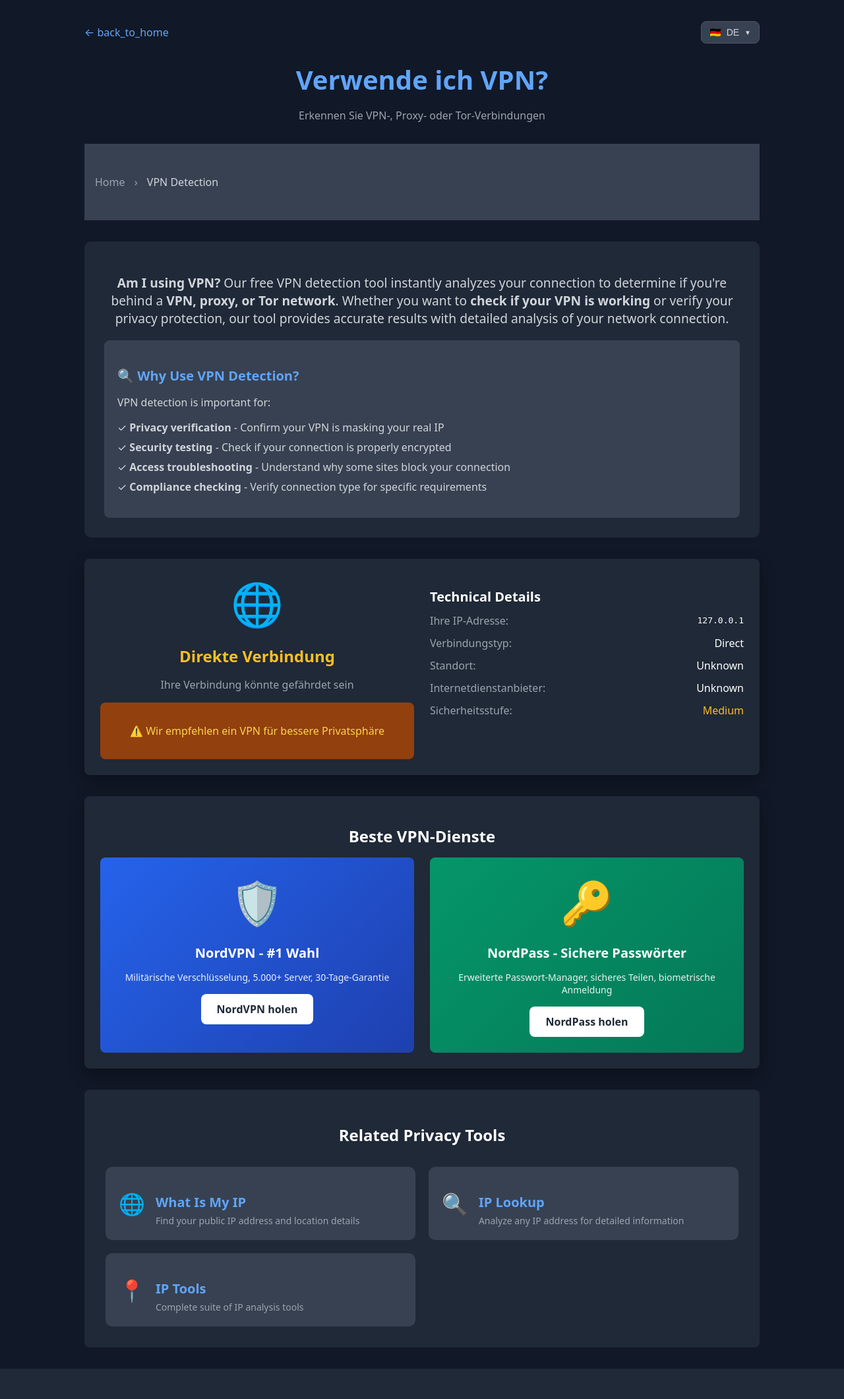
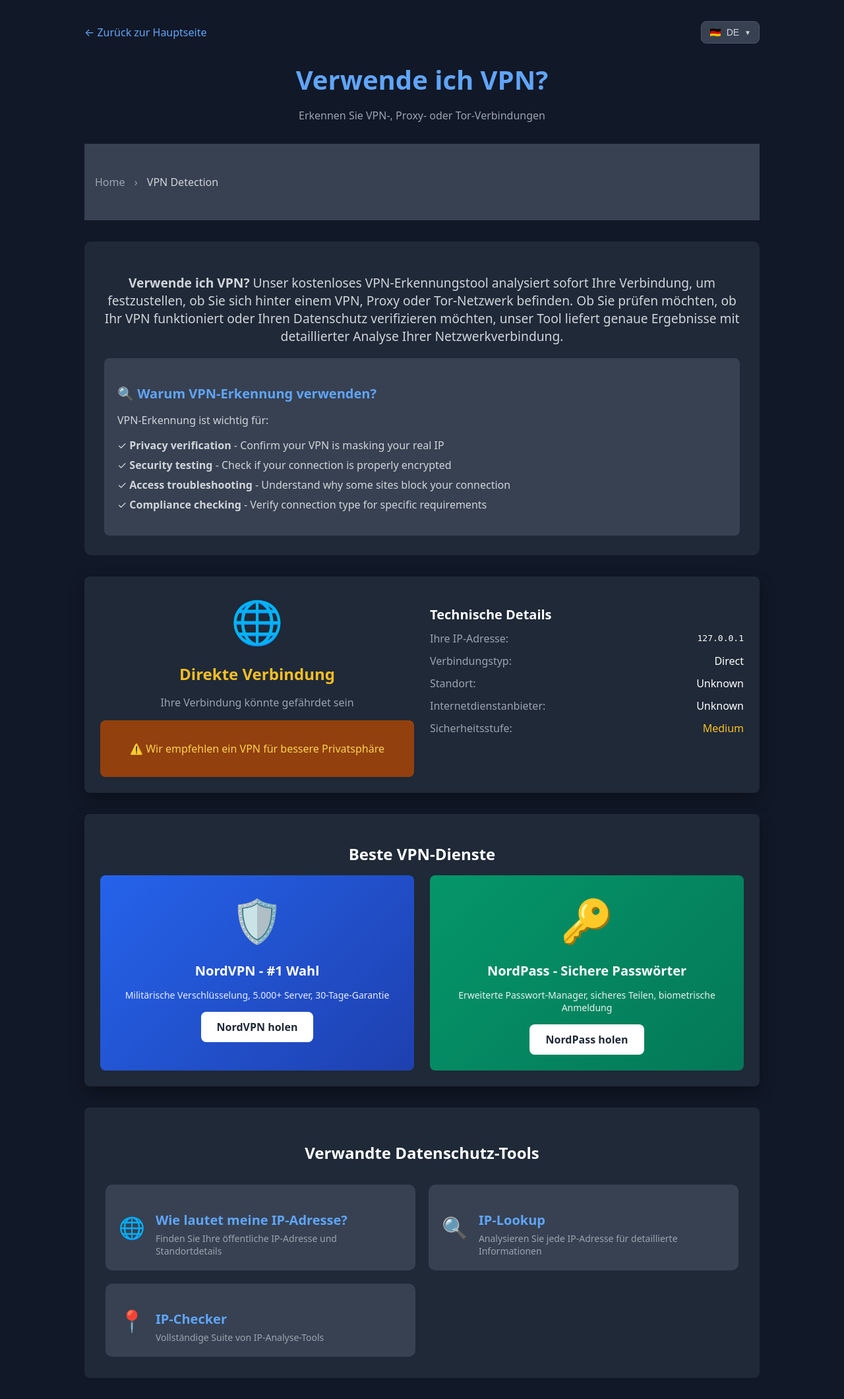
Before and after one commit to Stefanson0888/ip-checker, a FastAPI app: page /de/am-i-using-vpn in a window 1280 px wide. Shown: the whole page at 66% size. Before the commit the page ends 2075 px from the top, so only its background shows below. Run offline with FastAPI, Linux system fonts and the light colour scheme; data that the repository does not hold is empty.

Commit message:
translations

```diff
--- a/templates/am-i-using-vpn.html
+++ b/templates/am-i-using-vpn.html
@@ -234,7 +234,7 @@
         <header class="text-center" style="margin-bottom: 2rem;">
             <div class="flex" style="margin-bottom: 1.5rem;">
                 <a href="{{ language_urls[lang] if lang != 'en' else '/' }}" class="back-link">
-                    ← {{ _('back_to_home') }}
+                    ← {{ _('back_to_main') }}
                 </a>
 
                 <!-- Language Selector -->
@@ -257,12 +257,12 @@
 
         <div style="background: #1f2937; padding: 30px; border-radius: 10px; margin: 2rem 0;">
             <p style="font-size: 1.2rem; text-align: center; margin-bottom: 20px; color: #d1d5db;">
-                <strong>Am I using VPN?</strong> Our free VPN detection tool instantly analyzes your connection to determine if you're behind a <strong>VPN, proxy, or Tor network</strong>. Whether you want to <strong>check if your VPN is working</strong> or verify your privacy protection, our tool provides accurate results with detailed analysis of your network connection.
+                <strong>{{ _('vpn_detection_intro_title') }}</strong> {{ _('vpn_detection_intro_text') }}
             </p>
 
             <div style="background: #374151; padding: 20px; border-radius: 8px; margin-top: 20px;">
-                <h3 style="color: #60a5fa; margin-bottom: 15px;">🔍 Why Use VPN Detection?</h3>
-                <p style="color: #d1d5db; margin-bottom: 10px;">VPN detection is important for:</p>
+                <h3 style="color: #60a5fa; margin-bottom: 15px;">🔍 {{ _('why_use_vpn_detection') }}</h3>
+                <p style="color: #d1d5db; margin-bottom: 10px;">{{ _('vpn_detection_important') }}</p>
                 <ul style="list-style: none; padding: 0; color: #d1d5db;">
                     <li style="margin: 8px 0;">✓ <strong>Privacy verification</strong> - Confirm your VPN is masking your real IP</li>
                     <li style="margin: 8px 0;">✓ <strong>Security testing</strong> - Check if your connection is properly encrypted</li>
@@ -297,7 +297,7 @@
 
                 <!-- Technical Details -->
                 <div class="space-y">
-                    <h3>Technical Details</h3>
+                    <h3>{{ _('technical_details') }}</h3>
                     <div class="space-y">
                         <div class="flex">
                             <span class="text-gray">{{ _('your_ip') }}:</span>
@@ -361,30 +361,30 @@
 
         <!-- Internal Links Section -->
         <section style="background: #1f2937; padding: 2rem; border-radius: 0.5rem; margin-top: 2rem;">
-            <h2 style="text-align: center; margin-bottom: 2rem;">Related Privacy Tools</h2>
+            <h2 style="text-align: center; margin-bottom: 2rem;">{{ _('related_privacy_tools') }}</h2>
             <div class="grid grid-md-2" style="gap: 20px;">
                 <a href="{% if lang != 'en' %}/{{ lang }}{% endif %}/what-is-my-ip"
                    style="background: #374151; padding: 20px; border-radius: 10px; text-decoration: none; color: white; display: flex; align-items: center;">
                     <span style="font-size: 2rem; margin-right: 1rem;">🌐</span>
                     <div>
-                        <h3 style="color: #60a5fa; margin-bottom: 5px;">What Is My IP</h3>
-                        <p style="font-size: 0.875rem; color: #9ca3af; margin: 0;">Find your public IP address and location details</p>
+                        <h3 style="color: #60a5fa; margin-bottom: 5px;">{{ _('what_is_my_ip_title') }}</h3>
+                        <p style="font-size: 0.875rem; color: #9ca3af; margin: 0;">{{ _('find_public_ip') }}</p>
                     </div>
                 </a>
                 <a href="{% if lang != 'en' %}/{{ lang }}{% endif %}/ip-lookup-tool"
                    style="background: #374151; padding: 20px; border-radius: 10px; text-decoration: none; color: white; display: flex; align-items: center;">
                     <span style="font-size: 2rem; margin-right: 1rem;">🔍</span>
                     <div>
-                        <h3 style="color: #60a5fa; margin-bottom: 5px;">IP Lookup</h3>
-                        <p style="font-size: 0.875rem; color: #9ca3af; margin: 0;">Analyze any IP address for detailed information</p>
+                        <h3 style="color: #60a5fa; margin-bottom: 5px;">{{ _('ip_lookup') }}</h3>
+                        <p style="font-size: 0.875rem; color: #9ca3af; margin: 0;">{{ _('analyze_any_ip') }}</p>
                     </div>
                 </a>
                 <a href="{{ language_urls[lang] if lang != 'en' else '/' }}"
                    style="background: #374151; padding: 20px; border-radius: 10px; text-decoration: none; color: white; display: flex; align-items: center;">
                     <span style="font-size: 2rem; margin-right: 1rem;">📍</span>
                     <div>
-                        <h3 style="color: #60a5fa; margin-bottom: 5px;">IP Tools</h3>
-                        <p style="font-size: 0.875rem; color: #9ca3af; margin: 0;">Complete suite of IP analysis tools</p>
+                        <h3 style="color: #60a5fa; margin-bottom: 5px;">{{ _('ip_checker') }}</h3>
+                        <p style="font-size: 0.875rem; color: #9ca3af; margin: 0;">{{ _('complete_suite_tools') }}</p>
                     </div>
                 </a>
             </div>
```
Also changed, not shown: locales/de/messages.json (+12 -1 lines), locales/en/messages.json (+12 -1 lines), locales/hi/messages.json (+11 -1 lines), locales/pl/messages.json (+11 -1 lines), locales/ru/messages.json (+11 -1 lines), locales/uk/messages.json (+11 -1 lines), 2 other files.
